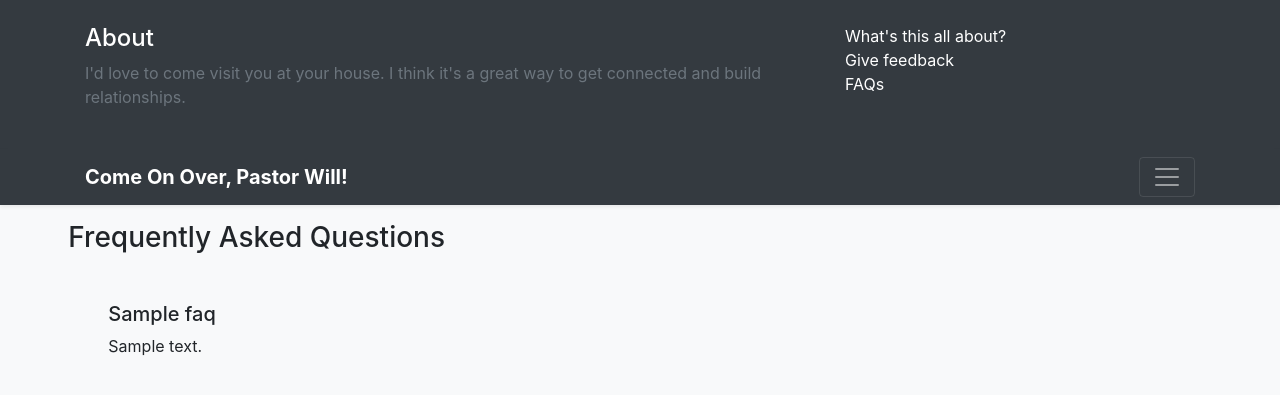
After one commit to curtis628/pastor-visit, a Django app: page /faqs in a window 1280 px wide, after a click that opens the changed part. The commit adds this page. Shown: the top 395 px of the page. Run offline with Django 3.2, Linux system fonts and the light colour scheme; tables that the repository leaves empty hold one stand-in row (values such as "Sample post"); some libraries are stand-ins or nearby versions.

Commit message:
Added FAQ support

```diff
--- a/homevisit/forms.py
+++ b/homevisit/forms.py
@@ -36,6 +36,7 @@ class HouseholdForm(forms.ModelForm):
         error_messages={
             "invalid_choice": "This meeting is not currently available. Please retry."
         },
+        help_text='<a href="/faqs#no-availability">What if none of these times work for me?</a>',  # noqa
     )
 
     class Meta:
--- a/homevisit/models.py
+++ b/homevisit/models.py
@@ -203,3 +203,17 @@ class Feedback(models.Model):
 
     def __str__(self):
         return f"{self.name}: {self.id}"
+
+
+class Faq(models.Model):
+    short_name = models.CharField(max_length=50, primary_key=True)
+    question = models.CharField(max_length=100)
+    answer = models.TextField()
+    created_date = models.DateTimeField(auto_now_add=True)
+
+    class Meta:
+        verbose_name = "Frequently Asked Question"
+        verbose_name_plural = "Frequently Asked Questions"
+
+    def __str__(self):
+        return self.question
--- a/homevisit/templates/homevisit/base.html
+++ b/homevisit/templates/homevisit/base.html
@@ -20,6 +20,7 @@
               <ul class="list-unstyled">
                 <li><a href="/about" class="text-white">What's this all about?</a></li>
                 <li><a href="/feedback" class="text-white">Give feedback</a></li>
+                <li><a href="/faqs" class="text-white">FAQs</a></li>
               </ul>
             </div>
           </div>
--- /dev/null
+++ b/homevisit/templates/homevisit/faqs.html
@@ -0,0 +1,16 @@
+{% extends 'homevisit/base.html' %}
+
+{% block content %}
+  <h3 class="mb-5">Frequently Asked Questions</h1>
+
+  <ul>
+    {% for faq in object_list %}
+      <h5 id="{{ faq.short_name }}">{{ faq.question }}</h5>
+      {{ faq.answer|safe }}
+    {% empty %}
+        <li>No FAQs yet.</li>
+    {% endfor %}
+  </ul>
+
+
+{% endblock %}
--- a/homevisit/templates/homevisit/no_meetings.html
+++ b/homevisit/templates/homevisit/no_meetings.html
@@ -1,7 +1,4 @@
 <h4 class="text-danger">Uh oh! No meetings are currently available</h2>
 <p>
-Please understand that it may take us quite a while to get to your house because we want to model maintaining "balance" in our lives for each of you so that we will have margins in our lives as opposed to stress!  Our goal is to visit 2 homes each week, so you can see this may take awhile, but... "slow and stead wins the race"!!
+Look at <a href="/faqs#no-availability">our FAQ page</a> to see what you can do in the meantime.
 </p>
-<p>
-Please check back later, or you can <a href="/feedback">give us feedback</a> so we can let you know when more availability comes up!
-</p>
--- a/homevisit/urls.py
+++ b/homevisit/urls.py
@@ -10,4 +10,5 @@ urlpatterns = [
     path(
         "feedback/success", views.FeedbackSuccessView.as_view(), name="feedback_success"
     ),
+    path("faqs", views.FaqListView.as_view(), name="faqs"),
 ]
--- a/homevisit/views.py
+++ b/homevisit/views.py
@@ -4,6 +4,7 @@ from string import Template
 from django.db import transaction
 from django.http import HttpResponseRedirect
 from django.views.generic.base import TemplateView
+from django.views.generic.list import ListView
 from django.views.generic import CreateView
 from django.shortcuts import render
 from django.urls import reverse
@@ -14,6 +15,7 @@ from django.core.mail import send_mail
 from django.conf import settings
 
 from .forms import HouseholdForm, OwnerForm, FeedbackForm
+from .models import Faq
 
 logger = logging.getLogger(__name__)
 
@@ -108,3 +110,8 @@ class FeedbackCreateView(CreateView):
 
 class FeedbackSuccessView(TemplateView):
     template_name = "homevisit/feedback_success.html"
+
+
+class FaqListView(ListView):
+    template_name = "homevisit/faqs.html"
+    model = Faq
```
Also changed, not shown: homevisit/admin.py (+10 -1 lines), homevisit/migrations/0003_faq.py (added).
